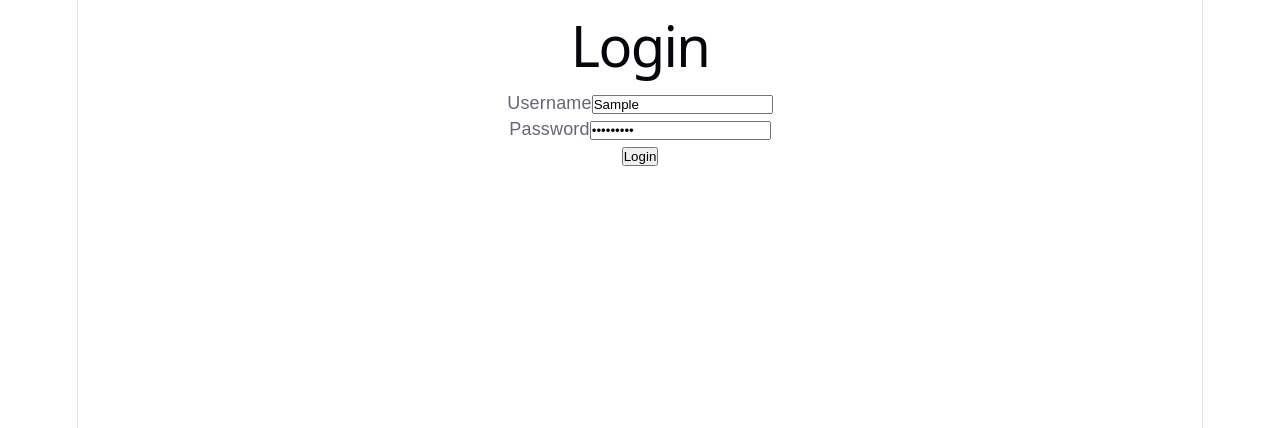
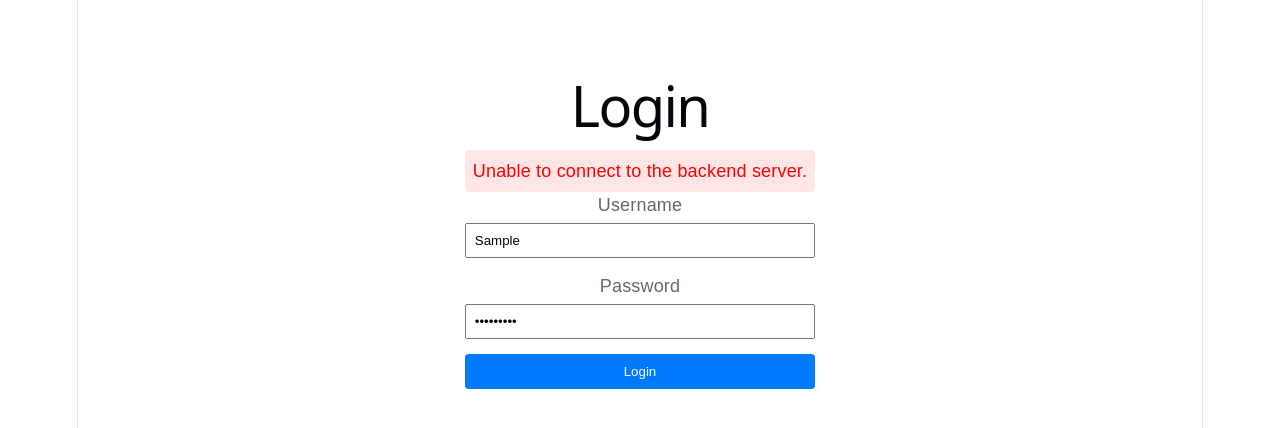
Before and after one commit to Manvisingh24/Smart_Student_Management_System, a React app in the folder frontend/: page /login in a window 1280 px wide. Both pictures are taken after typing "Sample", "Sample123" into the empty fields and a click on the button "Login". Shown: the top 428 px of the page. Built offline with nearby package versions, Linux system fonts and the light colour scheme; no server answers; the HTML template or start-up script is replaced by a standard one.

Commit message:
Enhance login component with role/rollNo token storage and UI error handling

```diff
--- a/frontend/src/pages/Login.jsx
+++ b/frontend/src/pages/Login.jsx
@@ -6,9 +6,11 @@ function Login() {
 
   const [username, setUsername] = useState("");
   const [password, setPassword] = useState("");
+  const [errorMsg, setErrorMsg] = useState("");
 
   const handleLogin = async (event) => {
     event.preventDefault();
+    setErrorMsg("");
 
     try {
       const response = await fetch(
@@ -28,48 +30,65 @@ function Login() {
       const data = await response.json();
 
       if (response.ok) {
+        // Store JWT token and session details for Admin and Student Dashboards
         localStorage.setItem("token", data.token);
+        if (data.role) localStorage.setItem("role", data.role);
+        if (data.rollNo) localStorage.setItem("rollNo", data.rollNo);
 
         console.log("Login successful!");
 
-        navigate("/");
+        // Redirect based on user role
+        if (data.role === "student") {
+          navigate("/student-dashboard");
         } else {
-            console.error("Login failed:", data.error);
+          navigate("/");
         }
-
+      } else {
+        console.error("Login failed:", data.error || data.message);
+        setErrorMsg(data.error || data.message || "Invalid login credentials.");
+      }
     } catch (error) {
       console.error("Login error:", error);
+      setErrorMsg("Unable to connect to the backend server.");
     }
   };
 
   return (
-    <div>
+    <div style={{ maxWidth: "400px", margin: "40px auto", padding: "20px" }}>
       <h1>Login</h1>
 
+      {errorMsg && (
+        <p style={{ color: "red", backgroundColor: "#ffe6e6", padding: "8px", borderRadius: "4px" }}>
+          {errorMsg}
+        </p>
+      )}
+
       <form onSubmit={handleLogin}>
-        <div>
-          <label>Username</label>
+        <div style={{ marginBottom: "15px" }}>
+          <label style={{ display: "block", marginBottom: "5px" }}>Username</label>
 
           <input
             type="text"
             placeholder="Enter username"
             value={username}
             onChange={(event) => setUsername(event.target.value)}
+            style={{ width: "100%", padding: "8px", boxSizing: "border-box" }}
           />
         </div>
 
-        <div>
-          <label>Password</label>
+        <div style={{ marginBottom: "15px" }}>
+          <label style={{ display: "block", marginBottom: "5px" }}>Password</label>
 
           <input
             type="password"
             placeholder="Enter password"
             value={password}
             onChange={(event) => setPassword(event.target.value)}
+            style={{ width: "100%", padding: "8px", boxSizing: "border-box" }}
           />
         </div>
 
-        <button type="submit">
+        <button type="submit" style={{ width: "100%", padding: "10px", backgroundColor: "#007bff", color: "#fff", border: "none", borderRadius: "4px" }}>
           Login
         </button>
       </form>
```
